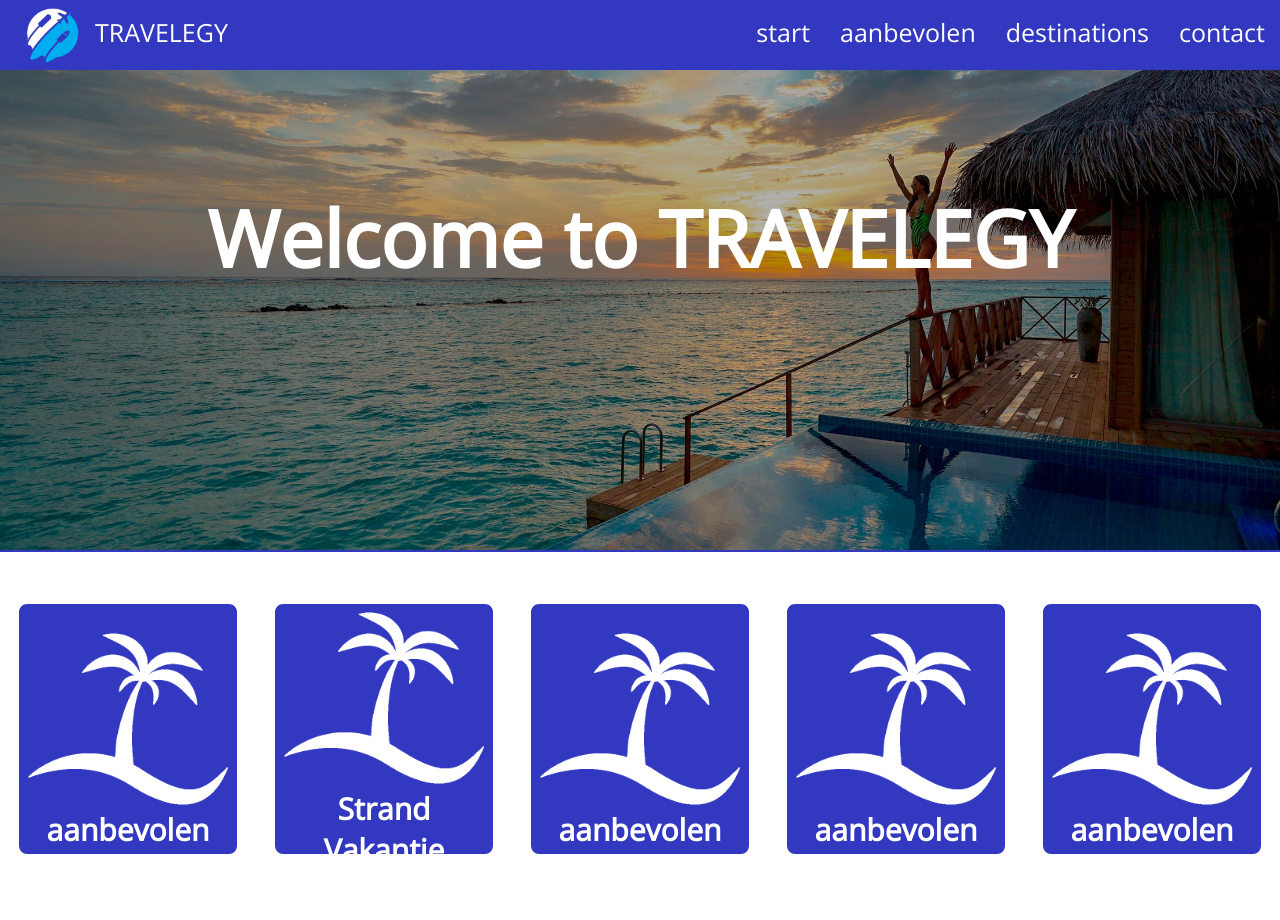
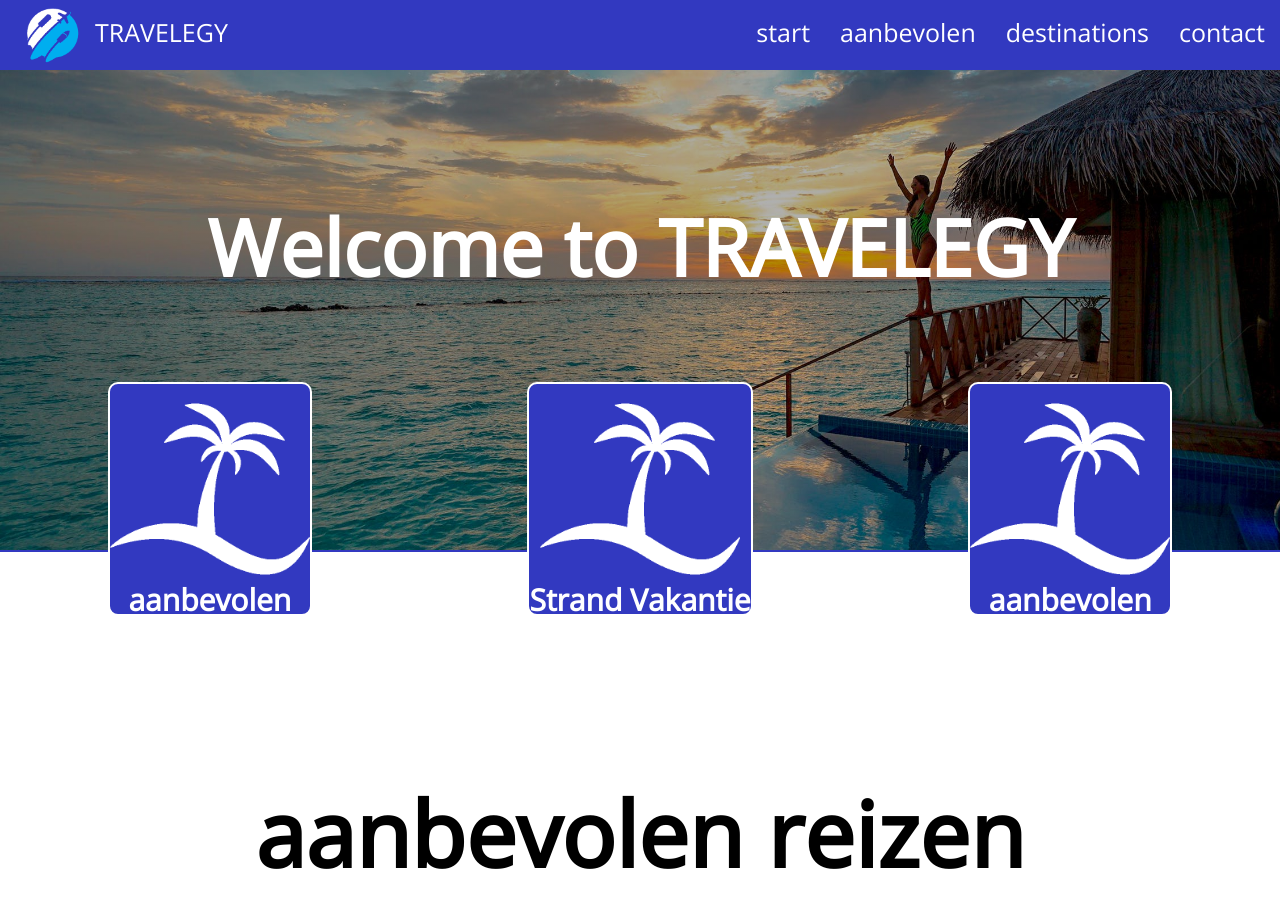
Before and after one commit to CaseBody/CRUD-P4, a PHP site: page / in a window 1280 px wide. Shown: the top 920 px of the page. Run offline with PHP 8.4, Linux system fonts and the light colour scheme; grey boxes are pictures that could not be loaded.

Commit message:
index aangepast

```diff
--- a/CSS/styles.css
+++ b/CSS/styles.css
@@ -21,7 +21,6 @@ header {
 	height: 70px;
 	background-color: var(--main-blue);
 	position: fixed;
-	/* font-family: ; */
 	top: 0;
   z-index: 100;
 }
@@ -108,7 +107,7 @@ footer p {
 .container_startpage h2 {
 	display: flex;
 	justify-content: center;
-	padding-top: 185px;
+	padding-top: 194px;
 	font-size: 78px;
 	font-weight: bold;
   color: #fff;
@@ -117,6 +116,8 @@ footer p {
 .container_categorieen {
 	width: 100%;
 	height: 350px;
+	margin-top: -170px;
+	margin-bottom: 40px;
 }
 
 .container_categorieen .box {
@@ -130,9 +131,15 @@ footer p {
 	align-items: center;
 	flex-direction: column;
 	min-width: 170px;
+<<<<<<< Updated upstream
 	width: 17%;
 	height: 250px;
 	background-color: #3239c0;
+=======
+	width: 14%;
+	height: 230px;
+	background-color: var(--main-blue);
+>>>>>>> Stashed changes
 	margin-top: 50px;
 	border: 2px solid #fff;
 	border-radius: 10px;
--- a/index.php
+++ b/index.php
@@ -40,14 +40,6 @@
             <img class="cat-img" src="Assets/afbeeldingen/strand_vakantie.png" alt="placeholder">
             <h2>aanbevolen</h2>
           </div>
-          <div class="box_cat">
-            <img class="cat-img" src="Assets/afbeeldingen/strand_vakantie.png" alt="placeholder">
-            <h2>aanbevolen</h2>
-          </div>
-          <div class="box_cat">
-            <img class="cat-img" src="Assets/afbeeldingen/strand_vakantie.png" alt="placeholder">
-            <h2>aanbevolen</h2>
-          </div>
         </div>
       </div>
 
```
